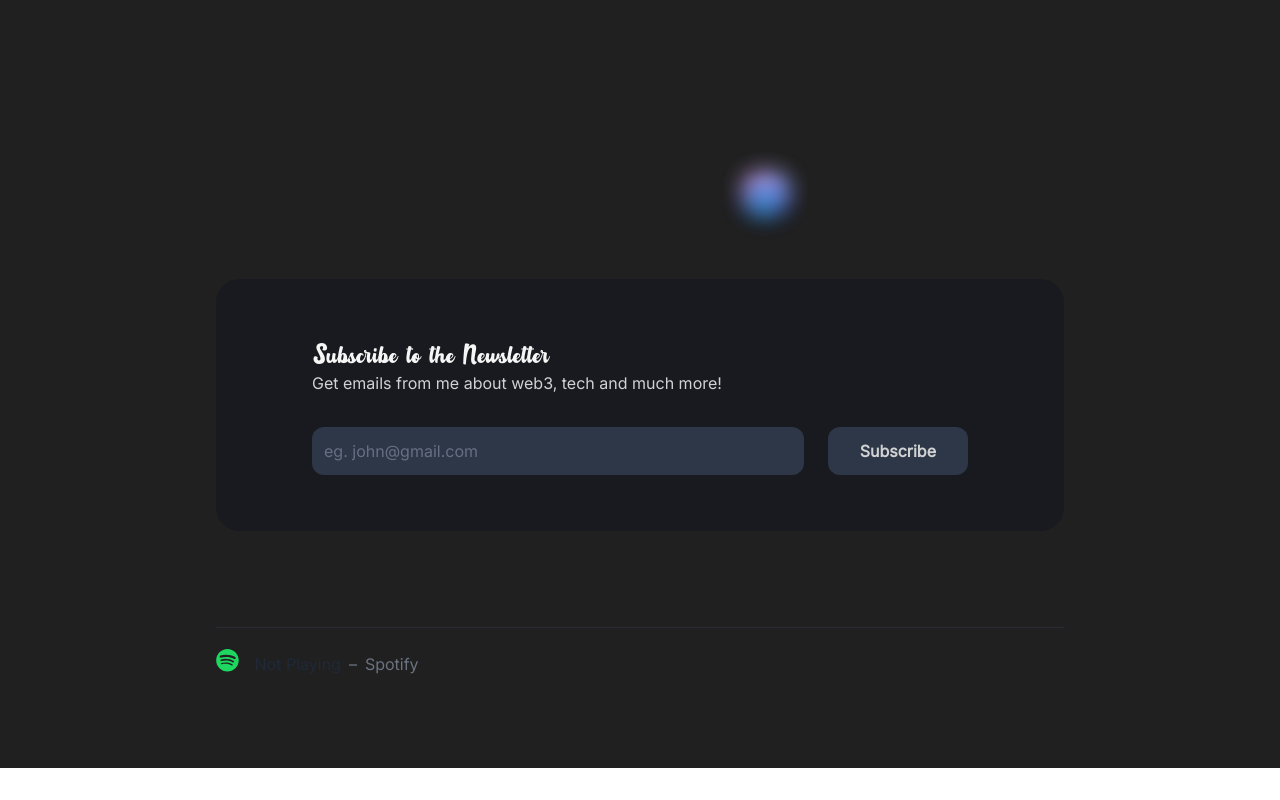
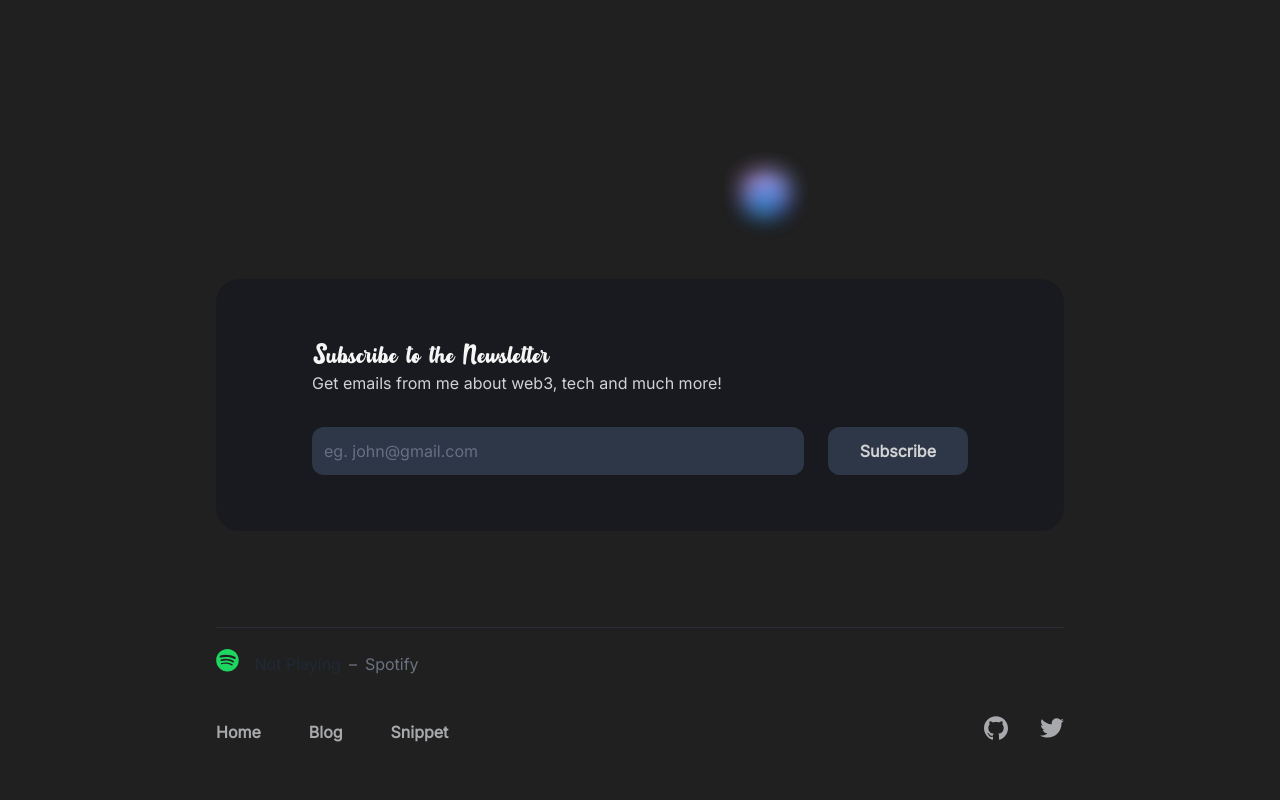
Before and after one commit to deepso7/deepso.dev, a Next.js app: page / in a window 1280 px wide. Shown: the part 2095-2895 px from the top of the page. Before the commit the page ends 2863 px from the top, so only its background shows below. Built offline with nearby package versions, Linux system fonts and the light colour scheme; no server answers; a web font is replaced by a local one.

Commit message:
add footer

```diff
--- a/src/components/Footer.tsx
+++ b/src/components/Footer.tsx
@@ -1,11 +1,37 @@
 import useSWR from "swr";
 import NextImage from "next/future/image";
+import NextLink from "next/link";
+import cn from "classnames";
+
 import fetcher from "../lib/fetcher";
+import { ExternalLink, NavObj } from "./NavBar";
+import { Github, Twitter } from "./Icons";
 
 const Footer = () => (
   <footer>
     <hr className="bottom-4 w-full border-[#292C35]" />
     <NowPlaying />
+    <div className="flex items-start justify-between md:items-center">
+      <ul className="mt-2 flex flex-col gap-8 md:flex-row md:gap-12">
+        {NavObj.map(item => (
+          <li key={item.href}>
+            <NextLink href={item.href}>
+              <a className="font-bold text-[#A7A9AC]">
+                <span>{item.text}</span>
+              </a>
+            </NextLink>
+          </li>
+        ))}
+      </ul>
+      <div className="flex items-center gap-8">
+        <ExternalLink href="https://github.com/deepso7">
+          <Github />
+        </ExternalLink>
+        <ExternalLink href="https://twitter.com/deepso7">
+          <Twitter />
+        </ExternalLink>
+      </div>
+    </div>
   </footer>
 );
 
--- a/src/components/NavBar.tsx
+++ b/src/components/NavBar.tsx
@@ -12,7 +12,7 @@
   { href: "/snippet", text: "Snippet", disabled: true },
 ];
 
-const ExternalLink: FC<{ href: string; children: ReactNode }> = ({
+export const ExternalLink: FC<{ href: string; children: ReactNode }> = ({
   href,
   children,
 }) => (
```
